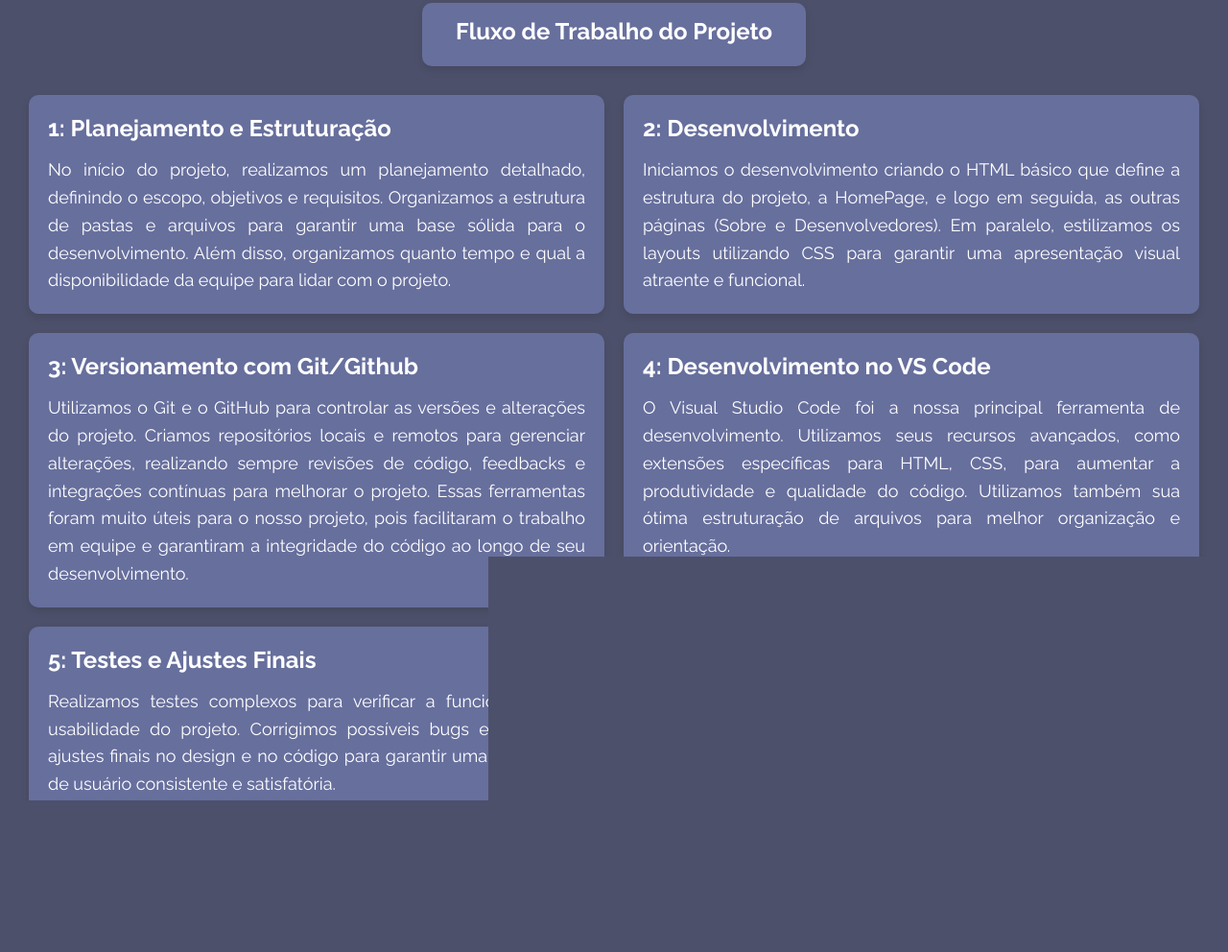
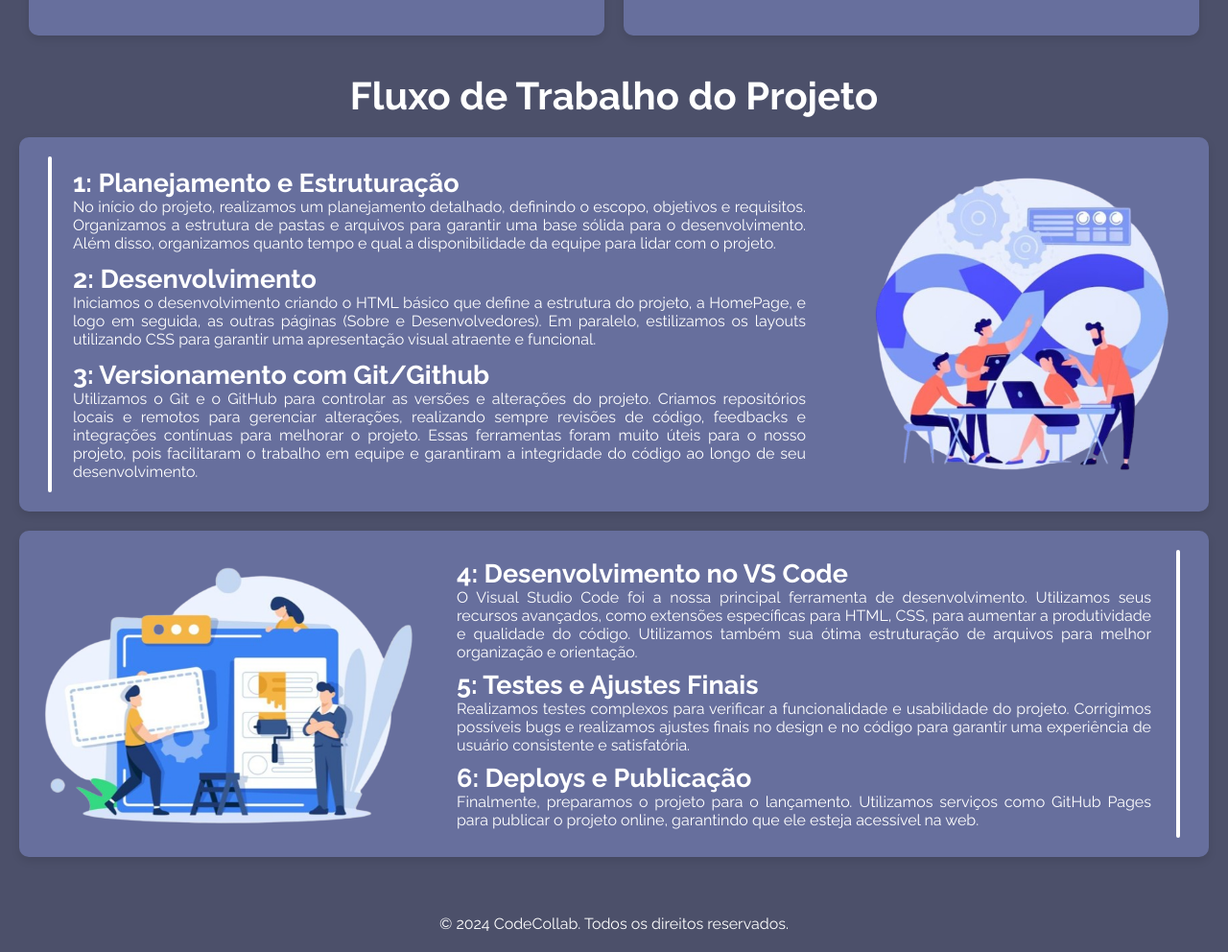
Before and after one commit to arthur-lessa/CodeCollab, a plain HTML site: page ProjetoWeb1/Templates/sobre.html in a window 1280 px wide. Shown: the part 945-1937 px from the top of the page at 96% size. Before the commit the page ends 1896 px from the top, so only its background shows below. Drawn offline with Linux system fonts and the light colour scheme.

Commit message:
fix pages

```diff
--- a/ProjetoWeb1/Style/about.css
+++ b/ProjetoWeb1/Style/about.css
@@ -23,6 +23,25 @@ body {
     background-size: cover;
 }
 
+body h2{
+    font-size: 40px;
+}
+
+body::-webkit-scrollbar{
+    width: 8px;
+   }
+
+   body::-webkit-scrollbar-track{
+     background:black;
+
+   }
+
+   body::-webkit-scrollbar-thumb {
+     background-color: #6d6d6d;
+     border-radius: 20px;
+
+   }
+
 .navbar {
     display: flex;
     justify-content: space-between;
@@ -30,7 +49,9 @@ body {
     background-color: #676f9d;
     padding: 10px 150px;
     text-align: center;
-
+    z-index: 20;
+    position: fixed;
+    width: 100%;
 }
 
 .menu > li > a {
@@ -119,6 +140,7 @@ footer {
     margin: 10px auto;
     transition: transform 0.4s ease;
     max-width: 400px;
+    margin-top: 75px;
 }
 
 .technologies-titles-card h2{
@@ -292,3 +314,151 @@ footer {
     line-height: 1.6;
     margin-bottom: 15px;
 }
+
+.active{
+    background-color: #2d3250 !important;
+}
+
+.circles{
+    display: flex;
+    gap: 6px;
+    margin-bottom: 12px;
+}
+
+.circle{
+    width: 12px;
+    height: 12px;
+    border-radius: 50%;
+}
+
+#cl1{
+    background: red;
+}
+
+#cl2{
+    background: orange;
+}
+
+#cl3{
+    background: rgb(25, 184, 25);
+}
+
+.workflow-elements{
+    position: relative;
+}
+
+.workflow{
+    padding: 20px;
+    background-color: #676f9d;
+    border-radius: 10px;
+    box-shadow: 0 4px 8px rgba(0, 0, 0, 0.1);
+    transition: transform 0.3s ease;
+    text-align: justify; /* Alinha o texto justificado */
+    display: grid;
+    grid-template-columns: 2fr 1fr;
+    transition: transform 0.4s ease;
+}
+
+.workflow:hover{
+    transform: translateY(-7px);
+}
+
+.workflow h2{
+    font-size: 27px;
+}
+
+.workflow img{
+    width: 350px;
+    height: 350px;
+    align-items: center;
+}
+
+.workflow-image{
+    display: flex;
+    align-items: center;
+    justify-content: end;
+}
+
+.itens{
+    margin-left: 36px;
+}
+
+.itens-texts{
+    display: flex;
+    flex-direction: column;
+    justify-content: space-evenly;
+    height: 100%;
+    align-items: center;
+    position: relative;
+}
+
+.vertical-line{
+    position: absolute;
+    background: #fff;
+    width: 4px;
+    border-radius: 16px;
+    height: 100%;
+    margin-left: 10px;
+}
+
+.second-workflow-elements{
+    position: relative;
+}
+
+.second-workflow-card{
+    padding: 20px;
+    background-color: #676f9d;
+    border-radius: 10px;
+    box-shadow: 0 4px 8px rgba(0, 0, 0, 0.1);
+    transition: transform 0.3s ease;
+    text-align: justify; /* Alinha o texto justificado */
+    display: grid;
+    grid-template-columns: 1fr 2fr;
+    transition: transform 0.4s ease;
+}
+
+.second-workflow-card:hover{
+    transform: translateY(-7px);
+}
+
+.second-workflow-card h2{
+    font-size: 27px;
+    text-align: left;
+}
+
+.second-workflow-card img{
+    width: 400px;
+    height: 300px;
+    align-items: center;
+}
+
+.second-itens-texts{
+    display: flex;
+    flex-direction: column;
+    justify-content: space-evenly;
+    height: 100%;
+    align-items: center;
+    position: relative;
+    margin-right: 40px;
+}
+
+.second-itens{
+    margin-left: 36px;
+}
+
+.second-workflow-image{
+    display: flex;
+    align-items: center;
+    justify-content: center;
+}
+
+.second-vertical-line{
+    position: absolute;
+    background: #fff;
+    width: 4px;
+    border-radius: 16px;
+    height: 100%;
+    margin-right: 10px;
+    right: 0;
+    top: 0;
+}
--- a/ProjetoWeb1/Style/home.css
+++ b/ProjetoWeb1/Style/home.css
@@ -4,16 +4,15 @@
 /* ------------------------------------------------------------------------------------------------------------- */
 @import url('https://fonts.googleapis.com/css2?family=Raleway:ital,wght@0,100..900;1,100..900&display=swap');
 
+html{
+    scroll-behavior: smooth;
+}
+
 * {
     margin: 0;
     padding: 0;
     box-sizing: border-box;
     font-family: 'Raleway', sans-serif;
-
-}
-
-html{
-    scroll-behavior: smooth;
 }
 
 body {
@@ -27,8 +26,6 @@ body {
     background-attachment: fixed;
     background-size: cover;
     overflow-x: hidden;
-    scroll-behavior: smooth;
-
 }
 
 .navbar {
@@ -42,6 +39,7 @@ body {
     left: 0;
     top: 0;
     width: 100%;
+    z-index: 20;
 }
 
 .menu > li > a {
@@ -189,9 +187,11 @@ footer {
     margin-bottom: 10px;
     display: inline-block; /* Certificar-se de que o elemento se comporte corretamente na animação */
     margin-top: 75px;
+    z-index: 2;
 }
 
 .card-container {
+    position: relative;
     padding: 20px;
     background-color: #676f9d;
     border-radius: 10px;
@@ -203,16 +203,28 @@ footer {
     justify-content: center;
     display: grid;
     grid-template-columns: repeat(2,1fr);
+    max-height: 470px;
+    margin-bottom: -6px;
+}
+
+.card-container div{
+    max-height: 370px;
+    display: flex;
     align-items: center;
 }
 
+.card-container img {
+    transform: scale(0.8);
+}
+
 .container-text {
-    height: 100%;
+    height: 470px;
     justify-content: center;
     align-items: center;
     display: flex;
     flex-direction: column;
     gap: 20px;
+    position: relative;
 }
 
 .container-text a{
@@ -221,11 +233,25 @@ footer {
     border-radius: 17px;
     padding: 16px;
     background-color: #424769;
+    margin-top: 35px;
 }
 
 .container-text a:hover{
     background-color: #2d3250;
 
+}
+
+.card {
+    display: grid;
+    grid-template-columns: repeat(2,1fr);
+    max-width: 1000px;
+    margin: 0 auto;
+    gap: 15px;
+
+}
+
+.active{
+    background-color: #2d3250 !important;
 }
 
 @keyframes Animacao {
--- a/ProjetoWeb1/Templates/sobre.html
+++ b/ProjetoWeb1/Templates/sobre.html
@@ -1,4 +1,4 @@
-
+<!DOCTYPE html>
 <html lang="pt-BR">
 <head>
     <meta charset="UTF-8">
@@ -20,21 +20,26 @@
         </div>
         <ul class="menu">
             <li><a href="../../index.html">Home</a></li>
-            <li><a href="sobre.html">Sobre</a></li>
+            <li><a class="active" href="sobre.html">Sobre</a></li>
             <li><a href="desenvolvedores.html">Desenvolvedores</a></li>
         </ul>
     </nav>
 
     <br>
+    <div class="technologies-titles-card">
         <h1>Sobre o Projeto:</h1>
+    </div>
 
     <br>
-    <div class="technologies-titles-card">
     <h2>Tecnologias Utilizadas</h2>
-    </div>
 
     <div class="about-container">
         <div class="about-card">
+            <div class="circles">
+                <div class="circle" id="cl1"></div>
+                <div class="circle" id="cl2"></div>
+                <div class="circle" id="cl3"></div>
+            </div>
             <h2>Desenvolvimento com HTML5</h2>
             <p><strong>HTML5:</strong> O responsável pela estruturação do nosso projeto. Utilizamos tags semânticas como <code>&lt;nav&gt;</code>, <code>&lt;section&gt;</code>, e <code>&lt;footer&gt;</code> para garantir que nosso código fosse bem organizado e acessível.</p>
             <div class="about-images">
@@ -45,6 +50,11 @@
         </div>
 
         <div class="about-card">
+            <div class="circles">
+                <div class="circle" id="cl1"></div>
+                <div class="circle" id="cl2"></div>
+                <div class="circle" id="cl3"></div>
+            </div>
             <h2>Desenvolvimento com CSS3</h2>
             <p><strong>CSS3:</strong> Estilizando as páginas. Utilizamos Flexbox e Grid Layout para criar layouts responsivos, e animações em CSS para proporcionar uma experiência visualmente melhor ao usuário.</p>
             <div class="about-image">
@@ -55,6 +65,11 @@
         </div>
 
         <div class="about-card">
+            <div class="circles">
+                <div class="circle" id="cl1"></div>
+                <div class="circle" id="cl2"></div>
+                <div class="circle" id="cl3"></div>
+            </div>
             <h2>Versionamento de Código com Git & GitHub</h2>
             <p><strong>Git:</strong> Controle de Versão Eficiente. Com o versionamento de código, pudemos trabalhar de forma organizada e segura, registrando cada mudança com commits claros.</p>
             <p><strong>GitHub:</strong> Colaboração e Publicação. GitHub serviu como nosso repositório remoto, facilitando a colaboração e a revisão de código através de commits, merges e pushs.</p>
@@ -68,7 +83,11 @@
             </div>
         </div>
 
-        <div class="about-card">
+        <div class="about-card"><div class="circles">
+            <div class="circle" id="cl1"></div>
+            <div class="circle" id="cl2"></div>
+            <div class="circle" id="cl3"></div>
+        </div>
             <h2>Ferramentas de Desenvolvimento</h2>
             <p><strong>VS Code:</strong> O Visual Studio Code se destacou como a escolha principal de ambiente de desenvolvimento. Com plugins eficientes para HTML, CSS e Git, o gerenciamento de código foi simplificado, e a produtividade foi otimizada grandemente. Sua interface intuitiva e recursos robustos tornaram o desenvolvimento mais ágil e conciso, garantindo projetos de alta qualidade de forma rápida.</p>
             <div class="about-images">
@@ -79,41 +98,68 @@
         </div>
     </div>
 
-    <div class="workflow-titles-card">
+    <br>
     <h2>Fluxo de Trabalho do Projeto</h2>
-    </div>
 
     <section class="workflow-container">
-        <div class="workflow-card">
+
+        <div class="workflow">
+
+            <div class="workflow-elements">
+                <div class="vertical-line"></div>
+                <div class="itens-texts">
+                    <div class="itens">
                         <h2> 1: Planejamento e Estruturação</h2>
                         <p>
                             No início do projeto, realizamos um planejamento detalhado, definindo o escopo, objetivos e requisitos. Organizamos a estrutura de pastas e arquivos para garantir uma base sólida para o desenvolvimento. Além disso, organizamos quanto tempo e qual a disponibilidade da equipe para lidar com o projeto.
                         </p>
                     </div>
 
-        <div class="workflow-card">
+                    <div class="itens">
                         <h2> 2: Desenvolvimento</h2>
                         <p>Iniciamos o desenvolvimento criando o HTML básico que define a estrutura do projeto, a HomePage, e logo em seguida, as outras páginas (Sobre e Desenvolvedores). Em paralelo, estilizamos os layouts utilizando CSS para garantir uma apresentação visual atraente e funcional.</p>
                     </div>
 
-        <div class="workflow-card">
+                    <div class="itens">
                         <h2> 3: Versionamento com Git/Github</h2>
                         <p>Utilizamos o Git e o GitHub para controlar as versões e alterações do projeto. Criamos repositórios locais e remotos para gerenciar alterações, realizando sempre revisões de código, feedbacks e integrações contínuas para melhorar o projeto. Essas ferramentas foram muito úteis para o nosso projeto, pois facilitaram o trabalho em equipe e garantiram a integridade do código ao longo de seu desenvolvimento.</p>
                     </div>
+                </div>
+            </div>
 
-        <div class="workflow-card">
+            <div class="workflow-image">
+                <img src="/ProjetoWeb1/Archives/workflow-removebg-preview.png" alt="workflow-img">
+            </div>
+        </div>
+
+        <div class="second-workflow-card">
+
+            <div class="second-workflow-image">
+                <img src="/ProjetoWeb1/Archives/workflow-second-removebg-preview.png" alt="workflow-img">
+            </div>
+
+            <div class="second-workflow-elements">
+                <div class="second-itens-texts">
+                    <div class="second-itens">
                         <h2> 4: Desenvolvimento no VS Code</h2>
                         <p>O Visual Studio Code foi a nossa principal ferramenta de desenvolvimento. Utilizamos seus recursos avançados, como extensões específicas para HTML, CSS, para aumentar a produtividade e qualidade do código. Utilizamos também sua ótima estruturação de arquivos para melhor organização e orientação.</p>
                     </div>
 
-        <div class="workflow-card">
+                    <div class="second-itens">
                         <h2> 5: Testes e Ajustes Finais</h2>
                         <p>Realizamos testes complexos para verificar a funcionalidade e usabilidade do projeto. Corrigimos possíveis bugs e realizamos ajustes finais no design e no código para garantir uma experiência de usuário consistente e satisfatória.</p>
                     </div>
 
-        <div class="workflow-card">
+                    <div class="second-itens">
                         <h2> 6: Deploys e Publicação</h2>
                         <p>Finalmente, preparamos o projeto para o lançamento. Utilizamos serviços como GitHub Pages para publicar o projeto online, garantindo que ele esteja acessível na web.</p>
+                    </div>
+                </div>
+
+                <div class="second-vertical-line"></div>
+            </div>
+
+
         </div>
     </section>
 
```
Also changed, not shown: ProjetoWeb1/Style/devs.css (+28 -4 lines), ProjetoWeb1/Templates/desenvolvedores.html (+6 -1 lines), index.html (+7 -3 lines), ProjetoWeb1/Archives/workflow-removebg-preview.png (added), ProjetoWeb1/Archives/workflow-second-removebg-preview.png (added), ProjetoWeb1/Archives/workflow.jpg (added). Lines whose indentation alone changed are shown as unchanged.
